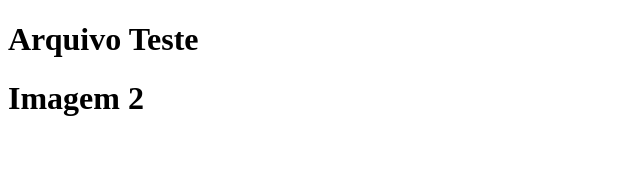
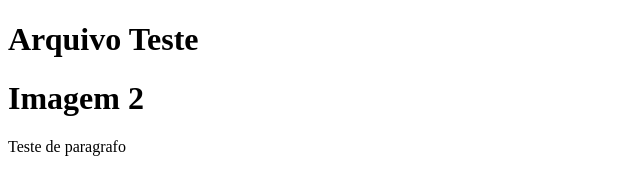
Before and after one commit to profdiegomoraeseduvale/aulagit, a plain HTML site: page index.html in a window 1280 px wide. Shown: the whole page, without its empty margins (0-640 px from the left). Drawn offline with Linux system fonts and the light colour scheme.

Commit message:
update: index teste

```diff
--- a/index.html
+++ b/index.html
@@ -8,5 +8,6 @@
 <body>
     <h1>Arquivo Teste</h1>
     <h1>Imagem 2</h1>
+    <p>Teste de paragrafo</p>
 </body>
 </html>
```
